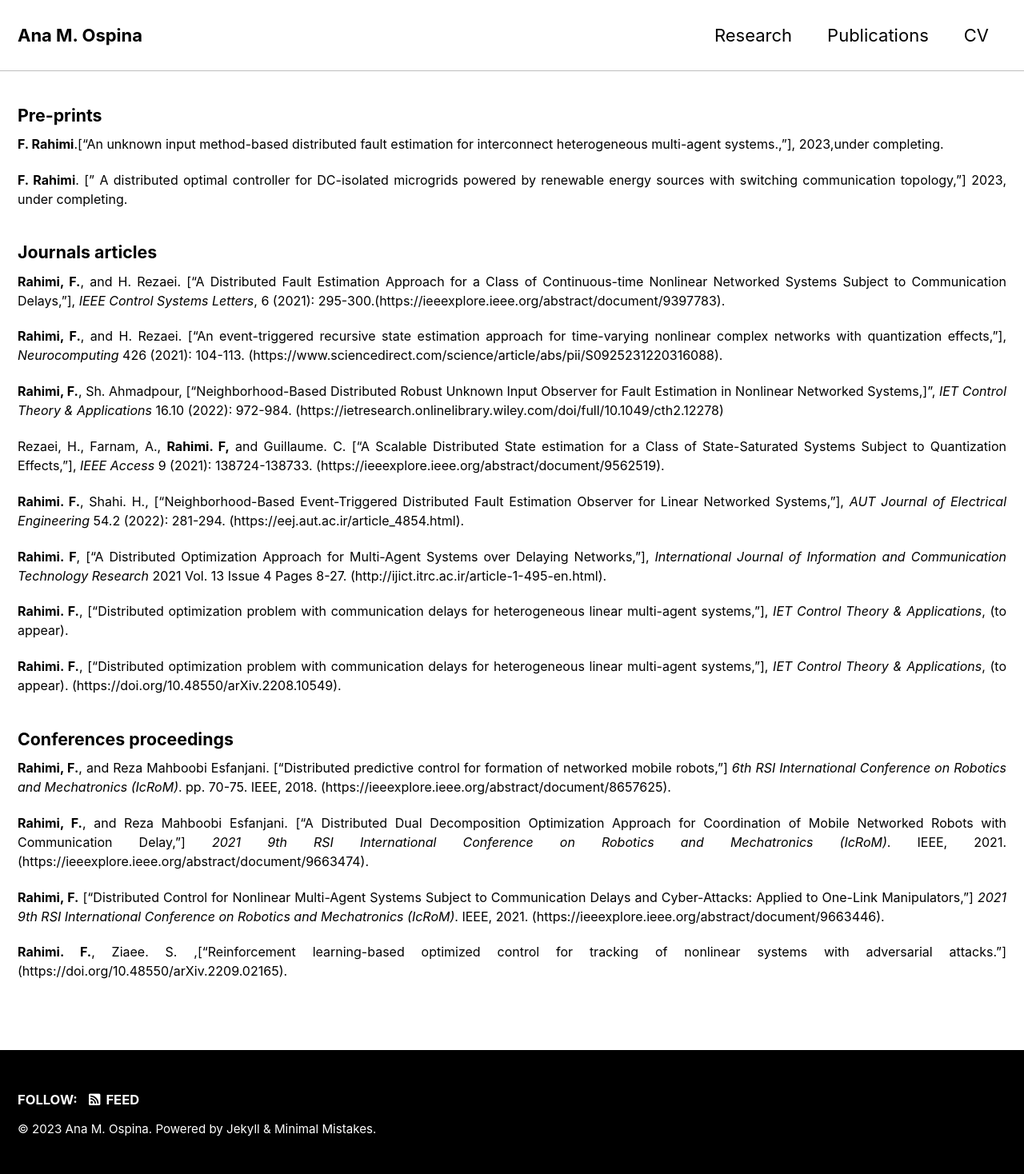
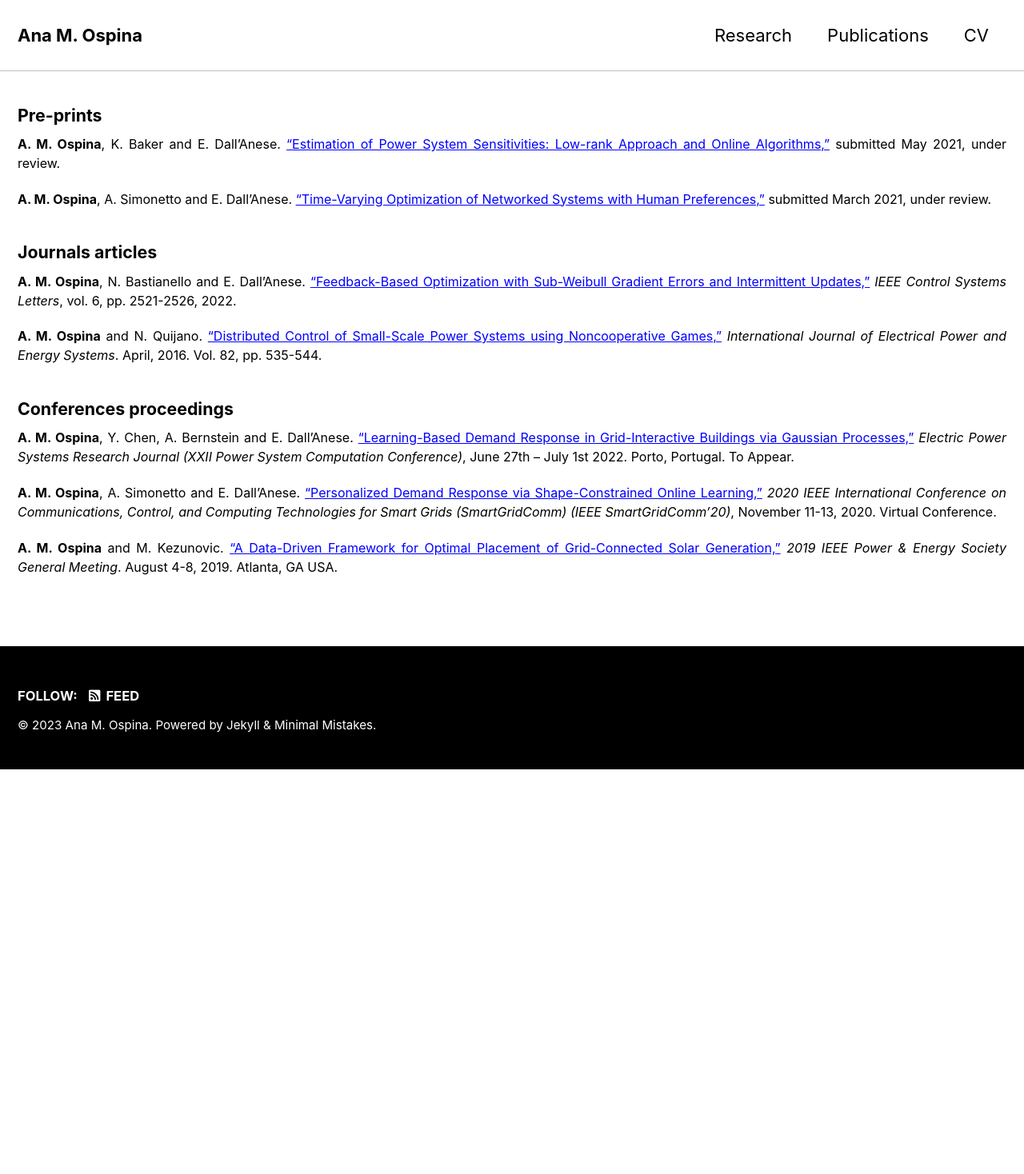
Before and after one commit to Farshad-Rahimi/farshad-rahimi.github.io, a Jekyll site: the page built from _pages/publications.md, in a window 1280 px wide. Shown: the whole page at 80% size. Built offline with Jekyll 4.4.1, drawn with Linux system fonts in a browser that asks for light colours; cached includes are drawn as plain includes; after the commit the page ends 962 px from its top, so only the background shows below that.

Commit message:
Update publications.md

```diff
--- a/_pages/publications.md
+++ b/_pages/publications.md
@@ -1,63 +1,37 @@
 ---
 layout: splash
-title: "fPublications"
-permalink: /fpublications/
+title: "Publications"
+permalink: /publications/
 author_profile: false
 ---
 
 {: .text-justify style="font-size: 16pt" reversed="reversed"}
 #### Pre-prints
 
+{: .text-justify style="font-size: 12pt" reversed="reversed"}
+**A. M. Ospina**, K. Baker and E. Dall’Anese. ["Estimation of Power System Sensitivities: Low-rank
+Approach and Online Algorithms,"](https://arxiv.org/pdf/2006.16346.pdf) submitted May 2021, under review.
 
 {: .text-justify style="font-size: 12pt" reversed="reversed"}
-**F. Rahimi**.["An unknown input method-based distributed fault estimation for interconnect heterogeneous multi-agent systems.,"], 2023,under completing.
-
-{: .text-justify style="font-size: 12pt" reversed="reversed"}
-**F. Rahimi**. [" A distributed optimal controller for DC-isolated microgrids powered by renewable energy sources with switching communication topology,"] 2023, under completing.
+**A. M. Ospina**, A. Simonetto and E. Dall’Anese. ["Time-Varying Optimization of Networked Systems with Human Preferences,"](https://arxiv.org/pdf/2103.13470.pdf) submitted March 2021, under review.
 
 {: .text-justify style="font-size: 16pt" reversed="reversed"}
 #### Journals articles
 
 {: .text-justify style="font-size: 12pt" reversed="reversed"}
-**Rahimi, F.**, and H. Rezaei. ["A Distributed Fault Estimation Approach for a Class of Continuous-time
-	Nonlinear Networked Systems Subject to Communication Delays,"],  *IEEE Control Systems Letters*, 6 (2021): 295-300.(https://ieeexplore.ieee.org/abstract/document/9397783).
+**A. M. Ospina**, N. Bastianello and E. Dall'Anese. ["Feedback-Based Optimization with Sub-Weibull Gradient Errors and Intermittent Updates,"](https://ieeexplore.ieee.org/document/9758044) *IEEE Control Systems Letters*, vol. 6, pp. 2521-2526, 2022.
 
 {: .text-justify style="font-size: 12pt" reversed="reversed"}
-**Rahimi, F.**, and H. Rezaei. ["An event-triggered recursive state estimation approach for time-varying nonlinear complex networks with quantization effects,"], *Neurocomputing* 426 (2021): 104-113. (https://www.sciencedirect.com/science/article/abs/pii/S0925231220316088).
-
-
-{: .text-justify style="font-size: 12pt" reversed="reversed"}
-**Rahimi, F.**, Sh. Ahmadpour, ["Neighborhood-Based Distributed Robust Unknown Input Observer for Fault Estimation in Nonlinear Networked Systems,]", *IET Control Theory & Applications* 16.10 (2022): 972-984. (https://ietresearch.onlinelibrary.wiley.com/doi/full/10.1049/cth2.12278)
-
-{: .text-justify style="font-size: 12pt" reversed="reversed"}
-Rezaei, H., Farnam, A., **Rahimi. F,** and Guillaume. C. ["A Scalable Distributed State estimation for a Class of State-Saturated Systems Subject to Quantization Effects,"], *IEEE Access* 9 (2021): 138724-138733. (https://ieeexplore.ieee.org/abstract/document/9562519).
-
-{: .text-justify style="font-size: 12pt" reversed="reversed"}
-**Rahimi. F.**, Shahi. H.,  ["Neighborhood-Based Event-Triggered Distributed Fault Estimation Observer for Linear Networked Systems,"], *AUT Journal of Electrical Engineering* 54.2 (2022): 281-294. (https://eej.aut.ac.ir/article\_4854.html).
-
-{: .text-justify style="font-size: 12pt" reversed="reversed"}
-**Rahimi. F**, ["A Distributed Optimization Approach for Multi-Agent Systems over Delaying Networks,"],
-*International Journal of Information and Communication Technology Research* 2021 Vol. 13 Issue 4 Pages 8-27. (http://ijict.itrc.ac.ir/article-1-495-en.html).
-
-{: .text-justify style="font-size: 12pt" reversed="reversed"}
-**Rahimi. F.**, ["Distributed optimization problem with communication delays for heterogeneous linear multi-agent systems,"], *IET Control Theory & Applications*, (to appear).
-
-{: .text-justify style="font-size: 12pt" reversed="reversed"}
-**Rahimi. F.**, ["Distributed optimization problem with communication delays for heterogeneous linear multi-agent systems,"], *IET Control Theory & Applications*, (to appear). (https://doi.org/10.48550/arXiv.2208.10549).
-
+**A. M. Ospina** and N. Quijano. ["Distributed Control of Small-Scale Power Systems using Noncooperative Games,"](https://www.sciencedirect.com/science/article/pii/S0142061516305932) *International Journal of Electrical Power and Energy Systems*. April, 2016. Vol. 82, pp. 535-544.
 
 {: .text-justify style="font-size: 16pt" reversed="reversed"}
 #### Conferences proceedings
 
 {: .text-justify style="font-size: 12pt" reversed="reversed"}
-**Rahimi, F.**, and Reza Mahboobi Esfanjani. ["Distributed predictive control for formation of networked mobile robots,"] *6th RSI International Conference on Robotics and Mechatronics (IcRoM)*. pp. 70-75. IEEE, 2018. (https://ieeexplore.ieee.org/abstract/document/8657625).
+**A. M. Ospina**, Y. Chen, A. Bernstein and E. Dall'Anese. ["Learning-Based Demand Response in Grid-Interactive Buildings via Gaussian Processes,"](https://pscc.epfl.ch/rms/modules/request.php?module=oc_program&action=summary.php&id=2155) *Electric Power Systems Research Journal (XXII Power System Computation Conference)*, June 27th -- July 1st 2022. Porto, Portugal. To Appear.
 
 {: .text-justify style="font-size: 12pt" reversed="reversed"}
-**Rahimi, F.**, and Reza Mahboobi Esfanjani. ["A Distributed Dual Decomposition Optimization Approach for Coordination of Mobile Networked Robots with Communication Delay,"] *2021 9th RSI International Conference on Robotics and Mechatronics (IcRoM)*. IEEE, 2021. (https://ieeexplore.ieee.org/abstract/document/9663474).
+**A. M. Ospina**, A. Simonetto and E. Dall’Anese. ["Personalized Demand Response via Shape-Constrained Online Learning,"](https://ieeexplore.ieee.org/document/9303020) *2020 IEEE International Conference on Communications, Control, and Computing Technologies for Smart Grids (SmartGridComm) (IEEE SmartGridComm’20)*, November 11-13, 2020. Virtual Conference.
 
 {: .text-justify style="font-size: 12pt" reversed="reversed"}
- **Rahimi, F.** ["Distributed Control for Nonlinear Multi-Agent Systems Subject to Communication Delays and Cyber-Attacks: Applied to One-Link Manipulators,"] *2021 9th RSI International Conference on Robotics and Mechatronics (IcRoM)*. IEEE, 2021. (https://ieeexplore.ieee.org/abstract/document/9663446).
-
-
-{: .text-justify style="font-size: 12pt" reversed="reversed"}
-**Rahimi. F.**, Ziaee. S. ,["Reinforcement learning-based optimized control for tracking of nonlinear systems with adversarial attacks."] (https://doi.org/10.48550/arXiv.2209.02165).
+**A. M. Ospina** and M. Kezunovic. ["A Data-Driven Framework for Optimal Placement of Grid-Connected Solar Generation,"](https://ieeexplore.ieee.org/document/8974128?signout=success) *2019 IEEE Power & Energy Society General Meeting*. August 4-8, 2019. Atlanta, GA USA.
```
